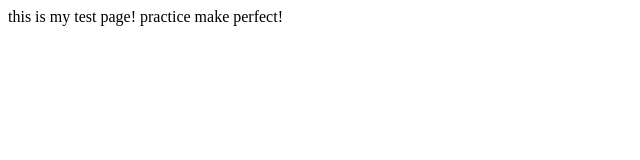
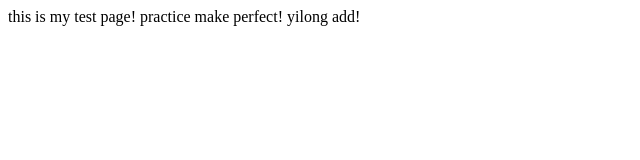
Before and after one commit to ElongHu/git_learning_Elong, a plain HTML site: page index.html in a window 1280 px wide. Shown: the full height of the page, 0-640 px from the left. Drawn offline with Linux system fonts and the light colour scheme.

Commit message:
yilong add!

```diff
--- a/index.html
+++ b/index.html
@@ -2,5 +2,6 @@
 	<body>
 	this is my test page!
 	practice make perfect!
+	yilong add!
 	</body>
 </html>
```
